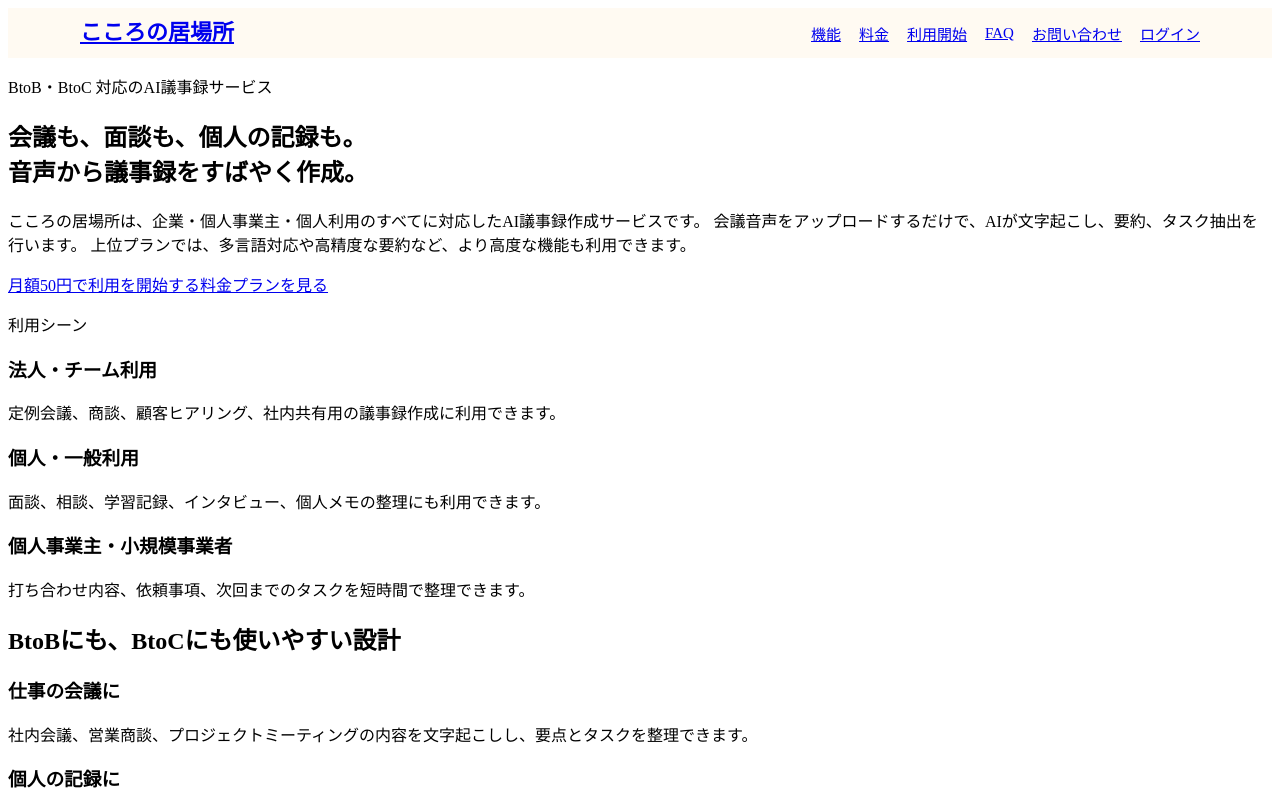
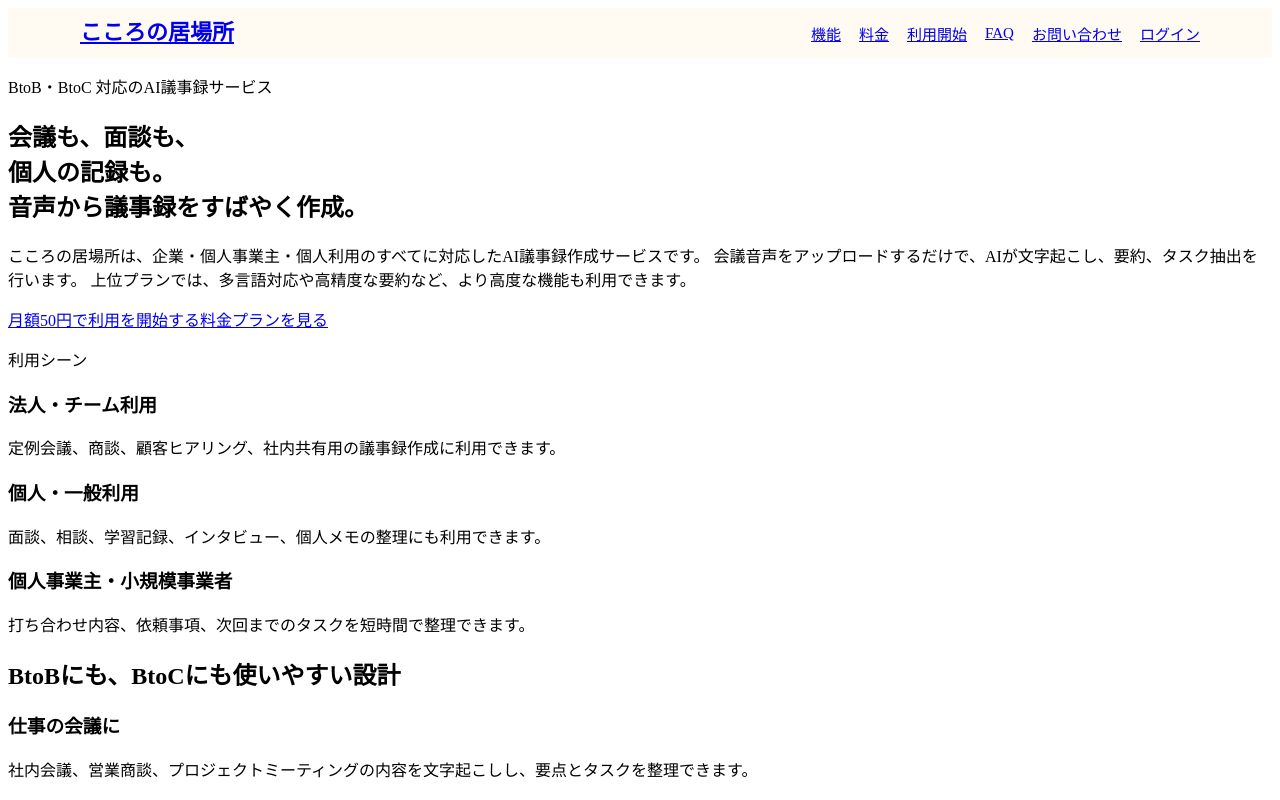
Before and after one commit to Yuki-ux-jpg-png/ai_gijiroku, a Next.js app: page / in a window 1280 px wide. Shown: the top 800 px of the page. Built offline with nearby package versions, Linux system fonts and the light colour scheme.

Commit message:
Update page.tsx

```diff
--- a/app/page.tsx
+++ b/app/page.tsx
@@ -9,7 +9,9 @@ export default function Home() {
             <p className="badge">BtoB・BtoC 対応のAI議事録サービス</p>
 
             <h1>
-              会議も、面談も、個人の記録も。
+              会議も、面談も、
+              <br />
+              個人の記録も。
               <br />
               音声から議事録をすばやく作成。
             </h1>
```
